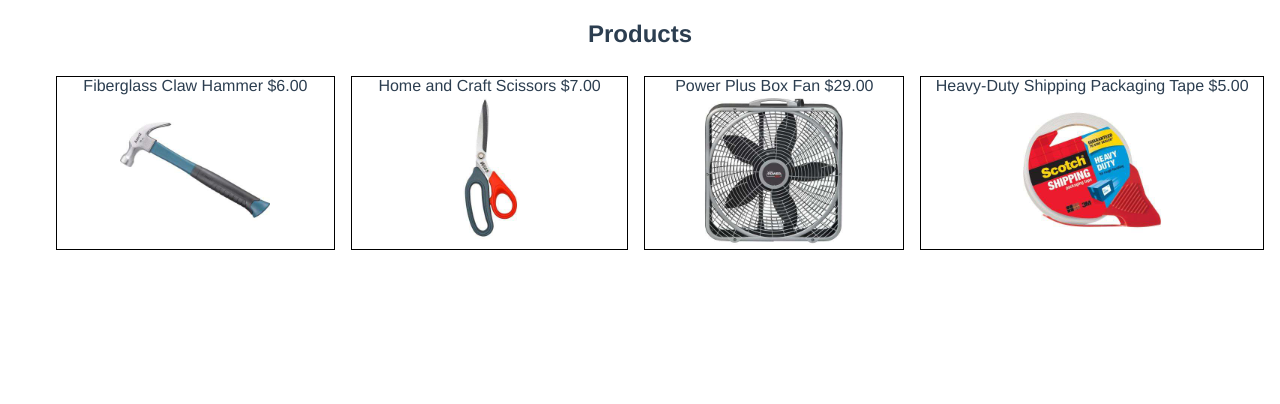
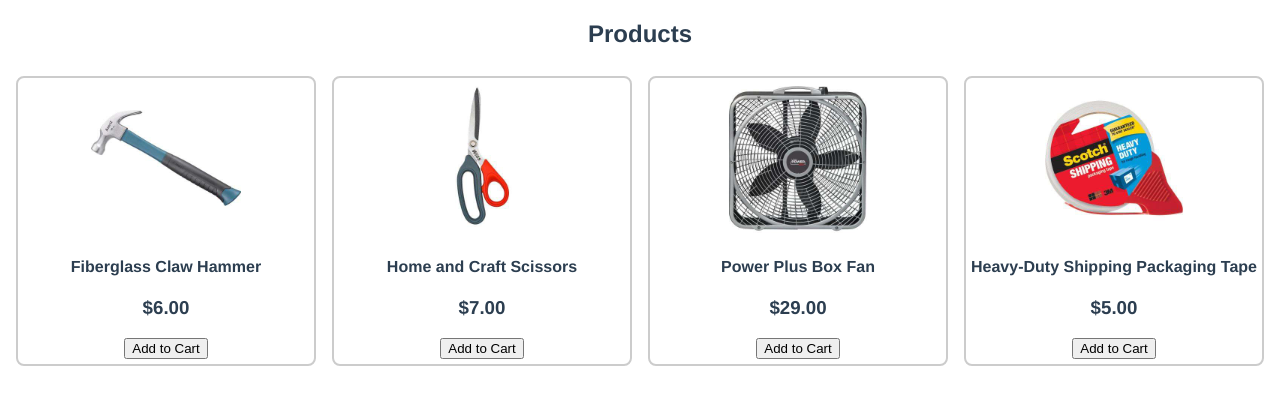
Before and after one commit to aswin1689/micro-front-end-child-vue, a Vue app: page / in a window 1280 px wide. Shown: the top 404 px of the page. Built offline with nearby package versions, Linux system fonts and the light colour scheme.

Commit message:
add product details route and CSS

```diff
--- a/src/router/index.js
+++ b/src/router/index.js
@@ -8,13 +8,15 @@ Vue.use(VueRouter)
 const routes = [
   {
     path: '/',
-    name: 'Products',
-    component: Products
+    name: 'products',
+    component: Products,
+    props: true
   },
   {
-    path: '/details',
-    name: 'ProductDetails',
-    component: ProductDetails
+    path: '/product/:id',
+    name: 'productDetails',
+    component: ProductDetails,
+    props: true
   }
 ]
 
--- a/src/views/ProductDetails.vue
+++ b/src/views/ProductDetails.vue
@@ -1,10 +1,16 @@
 <template>
-  <p>details</p>
+  <main>
+    <h2>Product Details</h2>
+    <h3>{{product.name}}</h3>
+    <img :src="product.image" />
+    <p>{{product.description}}</p>
+  </main>
 </template>
 
 <script>
 export default {
-  name: "Product",
+  name: "ProductDetails",
+  props: ["product"],
 };
 </script>
 
--- a/src/views/Products.vue
+++ b/src/views/Products.vue
@@ -1,13 +1,18 @@
 <template>
   <div>
     <h2>Products</h2>
-    <ul class="products">
-      <li class="product"
+    <div class="products">
+      <div
+        class="product"
         v-for="product in products"
         v-bind:key="product.id"
-        @click="viewDetails(product)"
-      >{{ product.name }} ${{ product.price }}.00 <img class="product-image" :src="product.image" /></li>
-    </ul>
+      >
+        <img class="product-image" :src="product.image" @click="viewDetails(product)" />
+        <h4>{{ product.name }}</h4>
+        <h3>${{ product.price }}.00</h3>
+        <button>Add to Cart</button>
+      </div>
+    </div>
   </div>
 </template>
 
@@ -54,23 +59,27 @@ export default {
   },
   methods: {
     viewDetails(product) {
-      console.log(product);
-    }
-  }
+      this.$router.push({ name: 'productDetails', params: { id: product.id, product : product }})
+    },
+  },
 };
 </script>
 
 <!-- Add "scoped" attribute to limit CSS to this component only -->
 <style scoped>
 .products {
-list-style-type: none;
-display: flex;
-align-content: space-evenly;
+  list-style-type: none;
+  display: flex;
+  justify-content: space-evenly;
 }
 
 .product {
-  border: 1px solid black;
-  margin: .5em;
+  flex-grow: 1;
+  width: 20%;
+  padding: .3em;
+  border: 2px solid #ccc;
+  border-radius: .5em;
+  margin: 0.5em;
 }
 
 .product-image {
```
